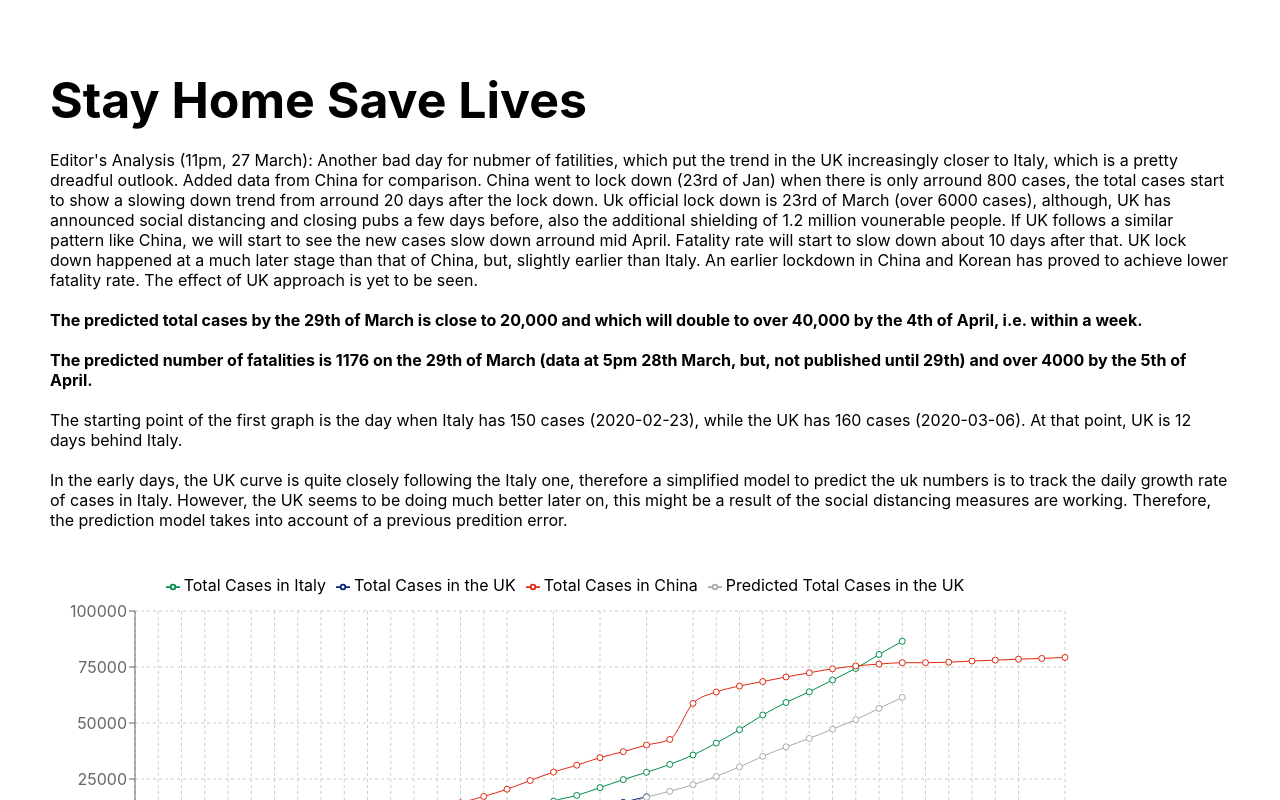
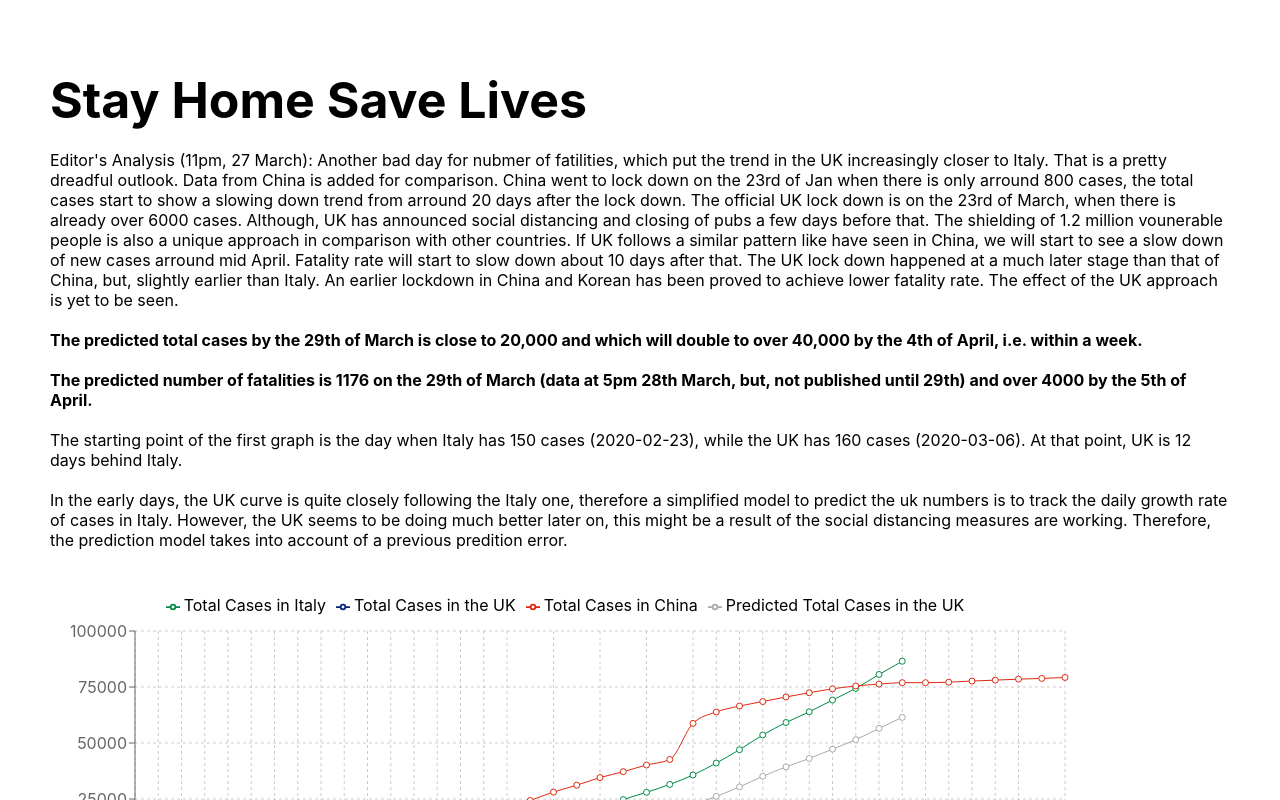
Before and after one commit to linamm/coronachart, a React (Create React App) app in the folder coronachart/: page / in a window 1280 px wide. Shown: the top 800 px of the page. Built offline with nearby package versions, Linux system fonts and the light colour scheme.

Commit message:
improve comments

```diff
--- a/coronachart/src/App.js
+++ b/coronachart/src/App.js
@@ -42,9 +42,9 @@ const styles = {
 
       <div style={styles.paragraph}>
         Editor's Analysis (11pm, 27 March):
-          Another bad day for nubmer of fatilities, which put the trend in the UK increasingly closer to Italy, which is a pretty dreadful outlook.
-          Added data from China for comparison. China went to lock down (23rd of Jan) when there is only arround 800 cases, the total cases start to show a slowing down trend from arround 20 days after the lock down. Uk official lock down is 23rd of March (over 6000 cases), although, UK has announced social distancing and closing pubs a few days before, also the additional shielding of 1.2 million vounerable people. If UK follows a similar pattern like China, we will start to see the new cases slow down arround mid April. Fatality rate will start to slow down about 10 days after that.
-          UK lock down happened at a much later stage than that of China, but, slightly earlier than Italy. An earlier lockdown in China and Korean has proved to achieve lower fatality rate. The effect of UK approach is yet to be seen.
+          Another bad day for nubmer of fatilities, which put the trend in the UK increasingly closer to Italy. That is a pretty dreadful outlook.
+          Data from China is added for comparison. China went to lock down on the 23rd of Jan when there is only arround 800 cases, the total cases start to show a slowing down trend from arround 20 days after the lock down. The official UK lock down is on the 23rd of March, when there is already over 6000 cases. Although, UK has announced social distancing and closing of pubs a few days before that. The shielding of 1.2 million vounerable people is also a unique approach in comparison with other countries. If UK follows a similar pattern like have seen in China, we will start to see a slow down of new cases arround mid April. Fatality rate will start to slow down about 10 days after that.
+          The UK lock down happened at a much later stage than that of China, but, slightly earlier than Italy. An earlier lockdown in China and Korean has been proved to achieve lower fatality rate. The effect of the UK approach is yet to be seen.
         </div>
 
       <div style={styles.paragraph}>
```
